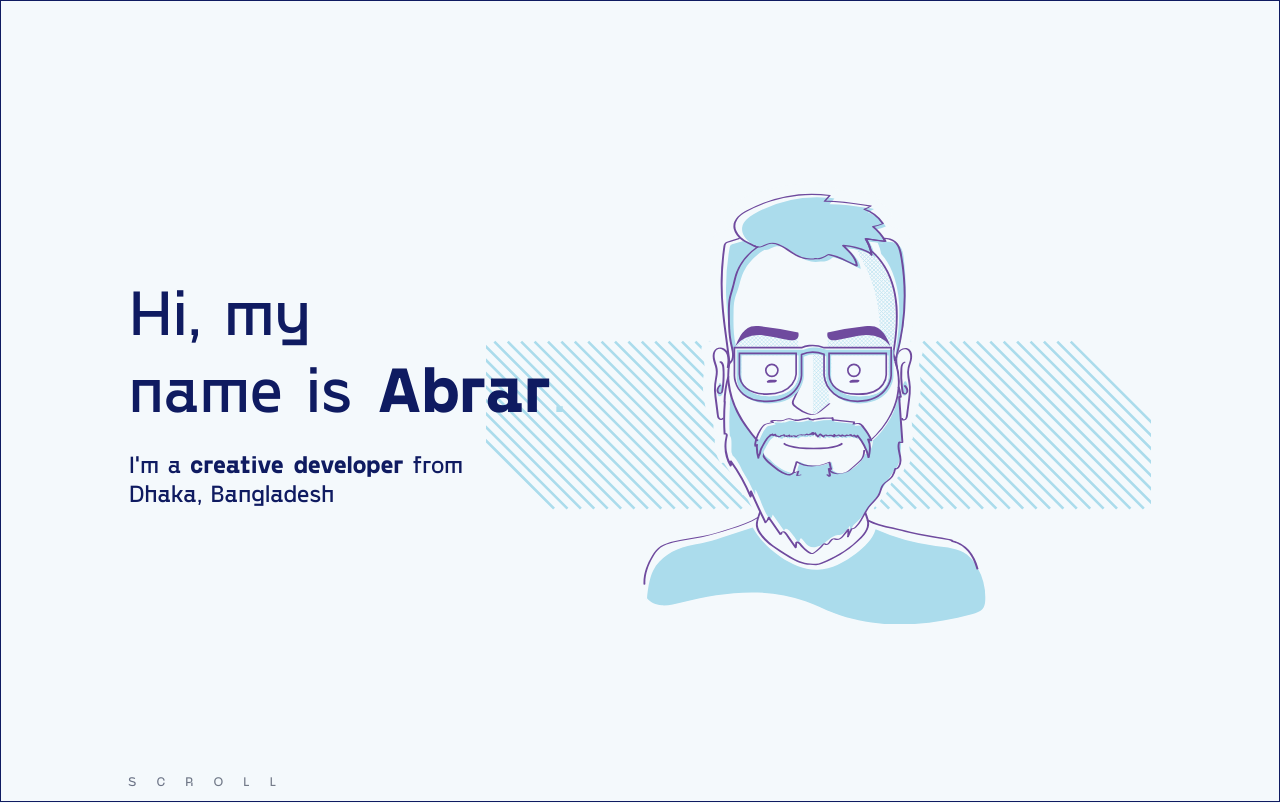
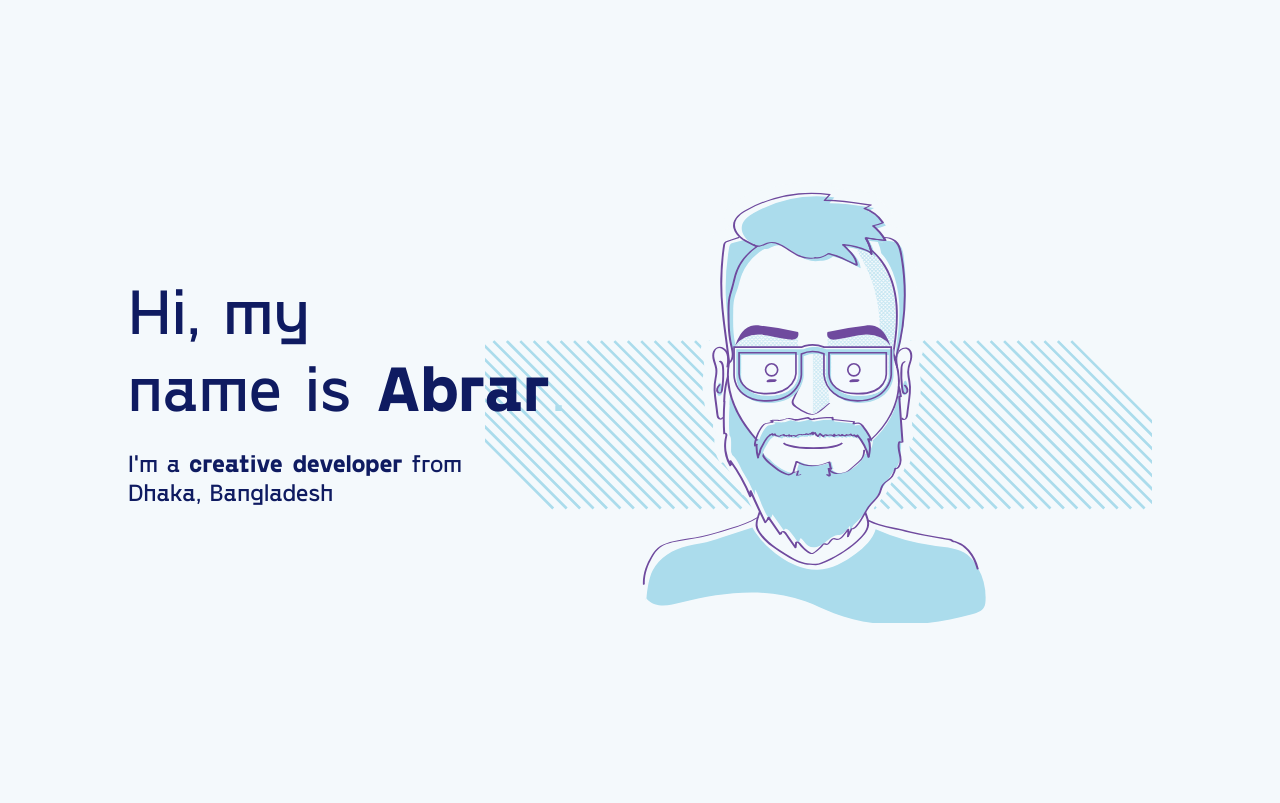
Before and after one commit to AbrarChowdhury/next-portfolio, a Next.js app: page / in a window 1280 px wide. Shown: the top 803 px of the page. Built offline with nearby package versions, Linux system fonts and the light colour scheme.

Commit message:
remove stuff from home

```diff
--- a/styles/Home.module.css
+++ b/styles/Home.module.css
@@ -9,7 +9,7 @@
   align-items: center;
   align-content: center;
   height: 100vh;
-  border: 1px solid ;
+  /* border: 1px solid ; */
 }
 #hero svg{
   flex-grow: 0;
@@ -29,6 +29,7 @@
 }
 
 .scroll{
+  display: none;
   font-size: .8em;
   margin-left: 10%;
   position: absolute;
```
